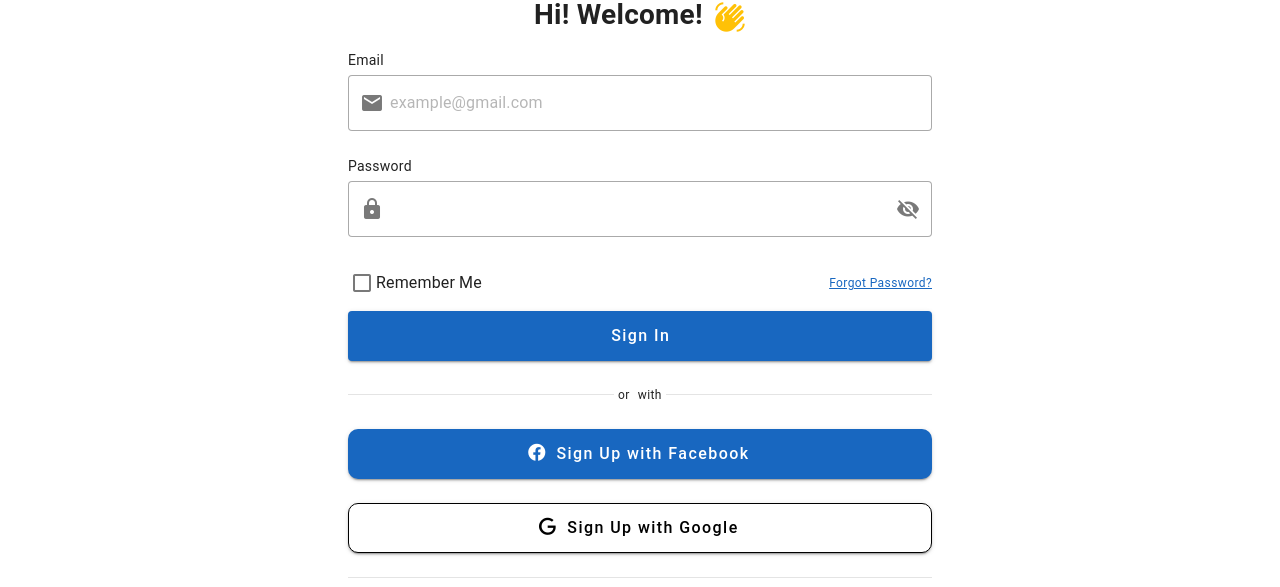
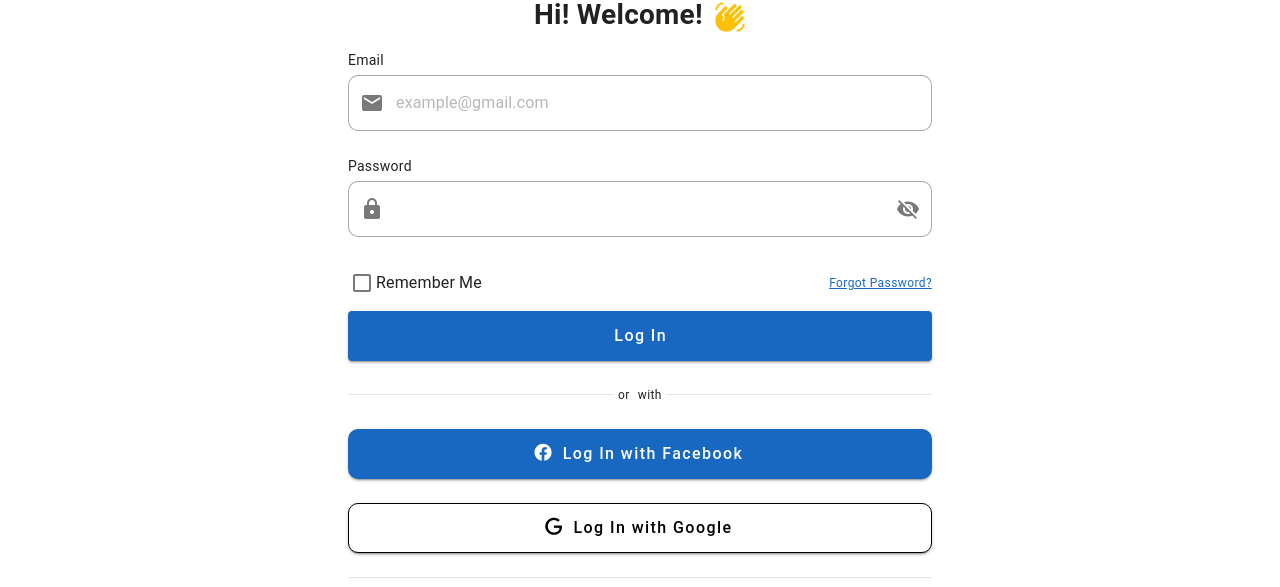
Before and after one commit to lhclavel/leak-alert, a Vue app: page /login in a window 1280 px wide. Shown: the part 235-822 px from the top of the page. Built offline with nearby package versions, Linux system fonts and the light colour scheme.

Commit message:
feat(auth): style login form text fields and buttons

```diff
--- a/src/components/auth/LoginForm.vue
+++ b/src/components/auth/LoginForm.vue
@@ -9,10 +9,9 @@ const password = ref('')
       <label class="custom-label" for="login-email">Email</label>
       <v-text-field
         id="login-email"
-        label=""
         placeholder="example@gmail.com"
         variant="outlined"
-        class="my-1"
+        class="my-1 rounded-input"
         prepend-inner-icon="mdi-email"
         type="email"
         required
@@ -23,9 +22,8 @@ const password = ref('')
       <label class="custom-label" for="login-password">Password</label>
       <v-text-field
         id="login-password"
-        label=""
         variant="outlined"
-        class="my-1"
+        class="my-1 rounded-input"
         prepend-inner-icon="mdi-lock"
         :append-inner-icon="show ? 'mdi-eye' : 'mdi-eye-off'"
         :type="show ? 'text' : 'password'"
@@ -48,7 +46,7 @@ const password = ref('')
       >
     </div>
 
-    <v-btn class="mt-2 mb-2 same-height-btn" type="submit" block color="primary">Sign In</v-btn>
+    <v-btn class="mt-2 mb-2 same-height-btn" type="submit" block color="primary">Log In</v-btn>
 
     <div class="d-flex align-center my-6">
       <v-divider class="flex-grow-1"></v-divider>
@@ -63,7 +61,7 @@ const password = ref('')
       prepend-icon="mdi-facebook"
       style="border-radius: 10px"
     >
-      Sign Up with Facebook
+      Log In with Facebook
     </v-btn>
     <v-btn
       block
@@ -72,7 +70,7 @@ const password = ref('')
       prepend-icon="mdi-google"
       style="border-radius: 10px"
     >
-      Sign Up with Google
+      Log In with Google
     </v-btn>
   </v-form>
 </template>
@@ -91,12 +89,20 @@ const password = ref('')
   border: 1px solid #000 !important;
 }
 
-/* Fix for black border and rounded corners on Vuetify 3 outlined text fields */
-.v-text-field--outlined .v-field__outline {
-  border-radius: 30px !important;
-  border-color: #000 !important;
-  border-width: 1.5px !important;
-  /* fallback for browsers that support border shorthand */
-  border-style: solid !important;
+/* Updated styles for even border radius */
+.rounded-input :deep(.v-field__outline) {
+  border-radius: 10px !important;
+}
+
+.rounded-input :deep(.v-field) {
+  border-radius: 10px !important;
+}
+
+.rounded-input :deep(.v-field__input) {
+  padding-left: 12px !important;
+}
+
+.rounded-input :deep(.v-input__prepend) {
+  margin-right: 4px !important;
 }
 </style>
```
